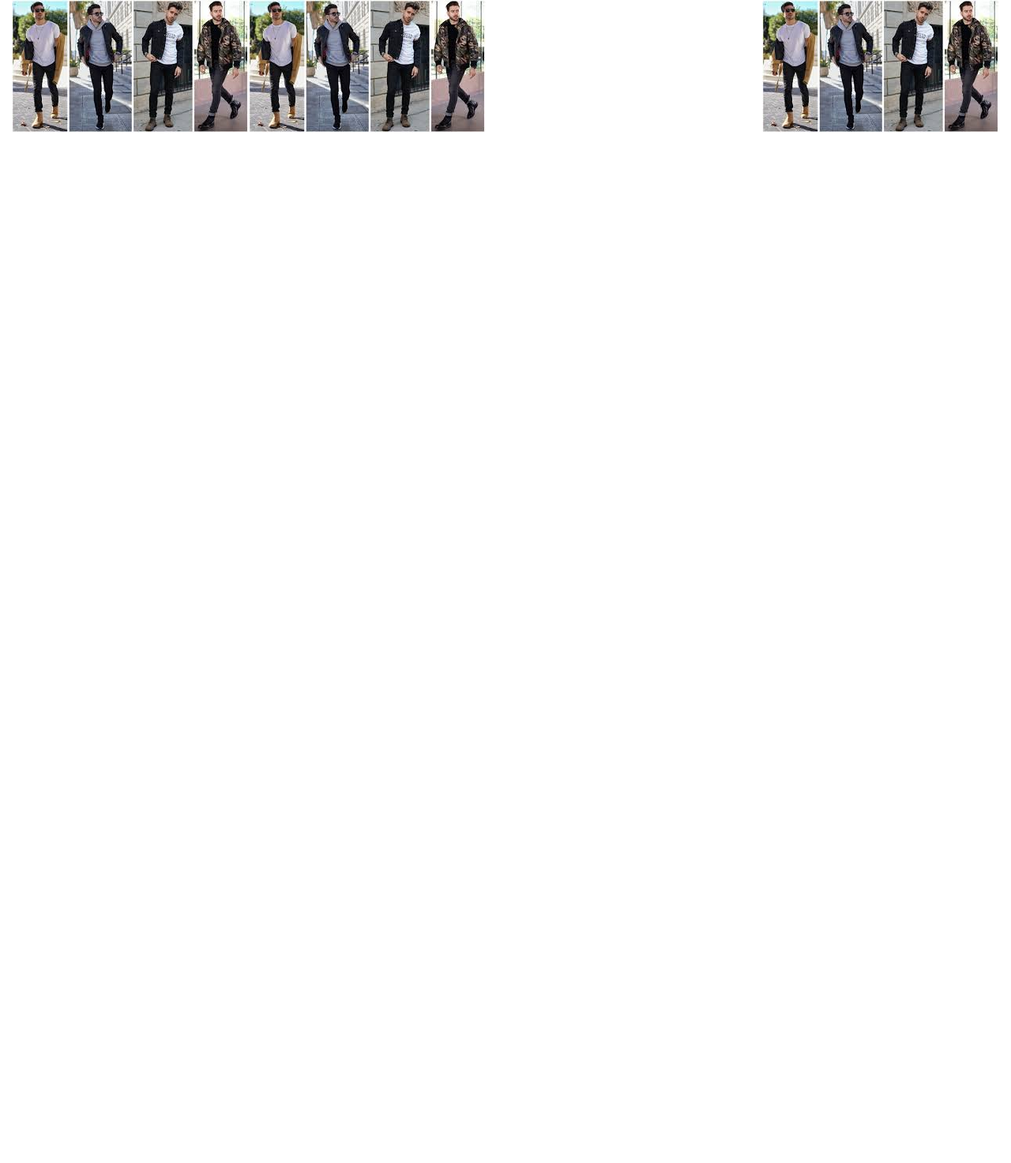
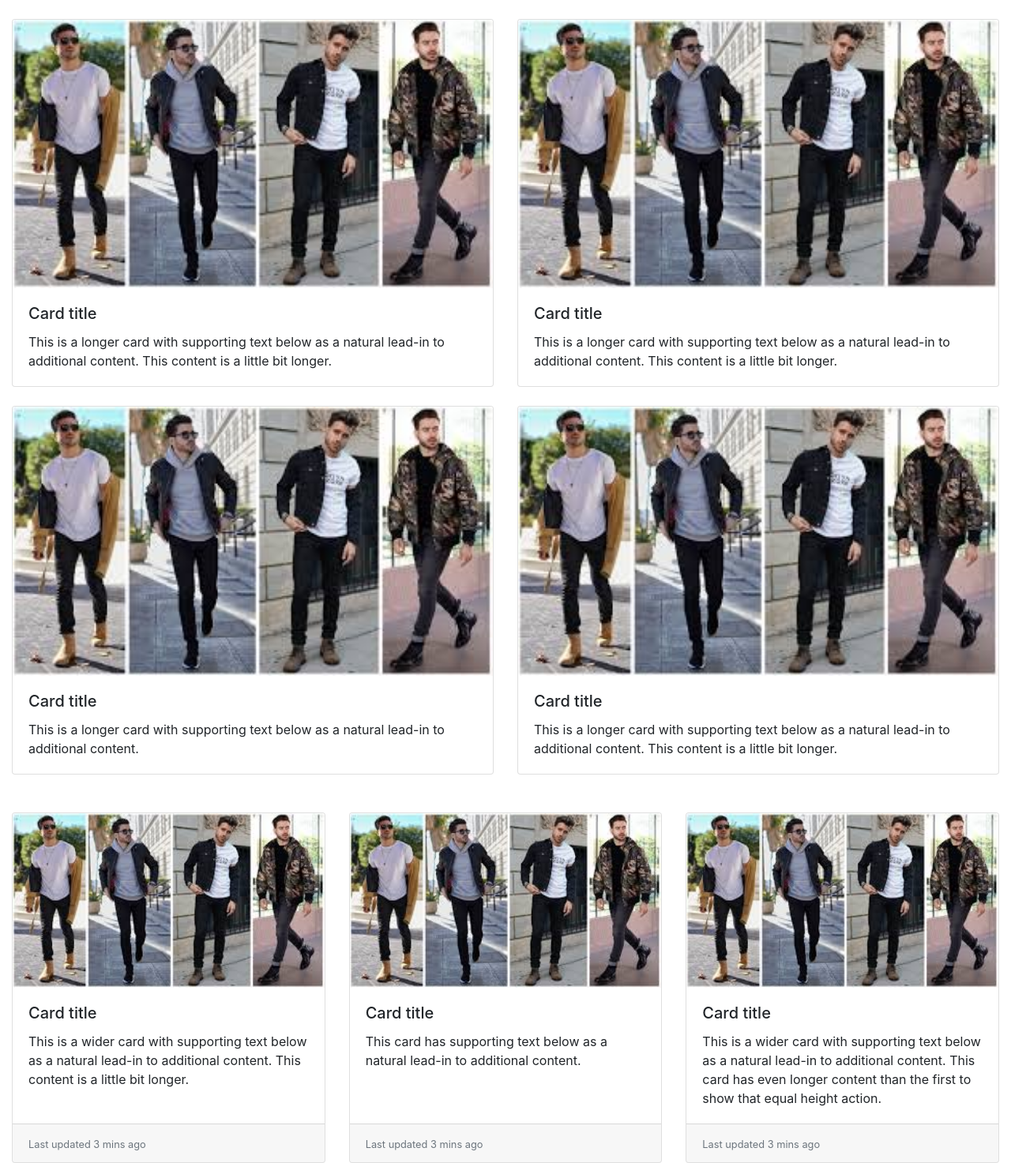
Before and after one commit to codewithlennylen/Drip-Hub-Platform, a Flask app: page / in a window 1280 px wide. Shown: the part 56-1529 px from the top of the page at 79% size. Before the commit the page ends 224 px from the top, so only its background shows below. Run offline with Flask 2, Linux system fonts and the light colour scheme; some libraries are stand-ins or nearby versions.

Commit message:
Update homepage.html
This might be the final layout for version 1 of the platform. More Dynamic stuff and CMS up next

```diff
--- a/codebase/templates/homepage.html
+++ b/codebase/templates/homepage.html
@@ -2,10 +2,80 @@
 
 {% block content %}
 
+<div class="row row-cols-1 my-4 row-cols-md-2">
+  <div class="col mb-4">
+    <div class="card">
+      <img src="{{ url_for('static', filename='men/men.jpg') }}" class="card-img-top" alt="...">
+      <div class="card-body">
+        <h5 class="card-title">Card title</h5>
+        <p class="card-text">This is a longer card with supporting text below as a natural lead-in to additional content. This content is a little bit longer.</p>
+      </div>
+    </div>
+  </div>
+  <div class="col mb-4">
+    <div class="card">
+      <img src="{{ url_for('static', filename='men/men.jpg') }}" class="card-img-top" alt="...">
+      <div class="card-body">
+        <h5 class="card-title">Card title</h5>
+        <p class="card-text">This is a longer card with supporting text below as a natural lead-in to additional content. This content is a little bit longer.</p>
+      </div>
+    </div>
+  </div>
+  <div class="col mb-4">
+    <div class="card">
+      <img src="{{ url_for('static', filename='men/men.jpg') }}" class="card-img-top" alt="...">
+      <div class="card-body">
+        <h5 class="card-title">Card title</h5>
+        <p class="card-text">This is a longer card with supporting text below as a natural lead-in to additional content.</p>
+      </div>
+    </div>
+  </div>
+  <div class="col mb-4">
+    <div class="card">
+      <img src="{{ url_for('static', filename='men/men.jpg') }}" class="card-img-top" alt="...">
+      <div class="card-body">
+        <h5 class="card-title">Card title</h5>
+        <p class="card-text">This is a longer card with supporting text below as a natural lead-in to additional content. This content is a little bit longer.</p>
+      </div>
+    </div>
+  </div>
+</div>
 
-<img src="{{ url_for('static', filename='men/men.jpg') }}" class="rounded float-left" alt="...">
-<img src="{{ url_for('static', filename='men/men.jpg') }}" class="rounded mx-auto " alt="...">
-<img src="{{ url_for('static', filename='men/men.jpg') }}" class="rounded float-right" alt="...">
+<div class="card-deck">
+  <div class="card">
+    <img src="{{ url_for('static', filename='men/men.jpg') }}" class="card-img-top" alt="...">
+    <div class="card-body">
+      <h5 class="card-title">Card title</h5>
+      <p class="card-text">This is a wider card with supporting text below as a natural lead-in to additional content. This content is a little bit longer.</p>
+    </div>
+    <div class="card-footer">
+      <small class="text-muted">Last updated 3 mins ago</small>
+    </div>
+  </div>
+  <div class="card">
+    <img src="{{ url_for('static', filename='men/men.jpg') }}" class="card-img-top" alt="...">
+    <div class="card-body">
+      <h5 class="card-title">Card title</h5>
+      <p class="card-text">This card has supporting text below as a natural lead-in to additional content.</p>
+    </div>
+    <div class="card-footer">
+      <small class="text-muted">Last updated 3 mins ago</small>
+    </div>
+  </div>
+  <div class="card">
+    <img src="{{ url_for('static', filename='men/men.jpg') }}" class="card-img-top" alt="...">
+    <div class="card-body">
+      <h5 class="card-title">Card title</h5>
+      <p class="card-text">This is a wider card with supporting text below as a natural lead-in to additional content. This card has even longer content than the first to show that equal height action.</p>
+    </div>
+    <div class="card-footer">
+      <small class="text-muted">Last updated 3 mins ago</small>
+    </div>
+  </div>
+</div>
+
+
+
 
 
 {% endblock content %}
```
